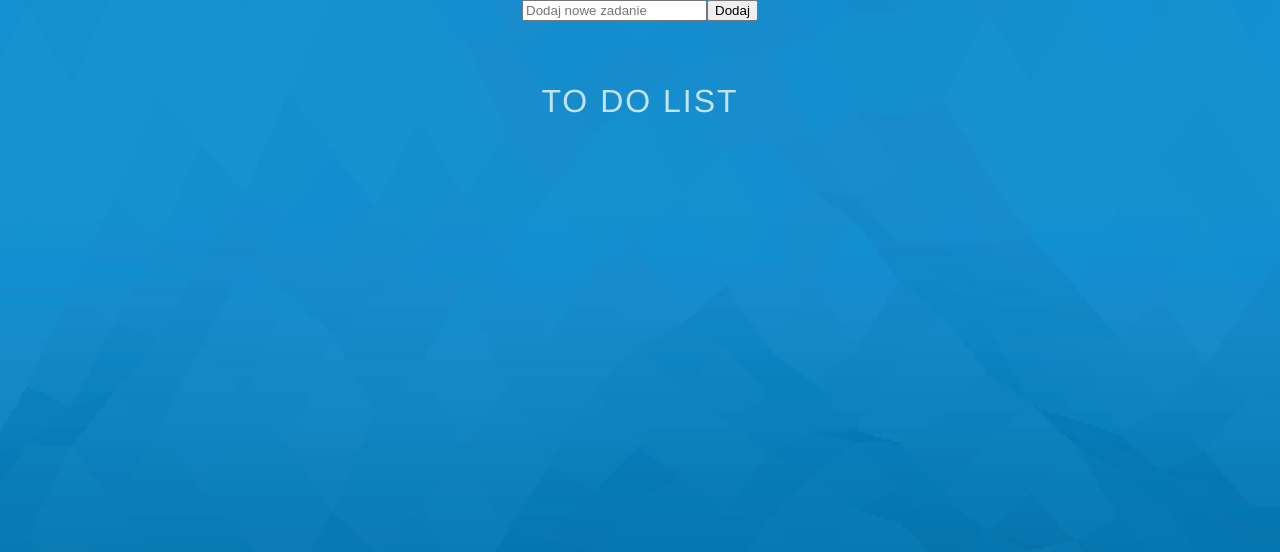
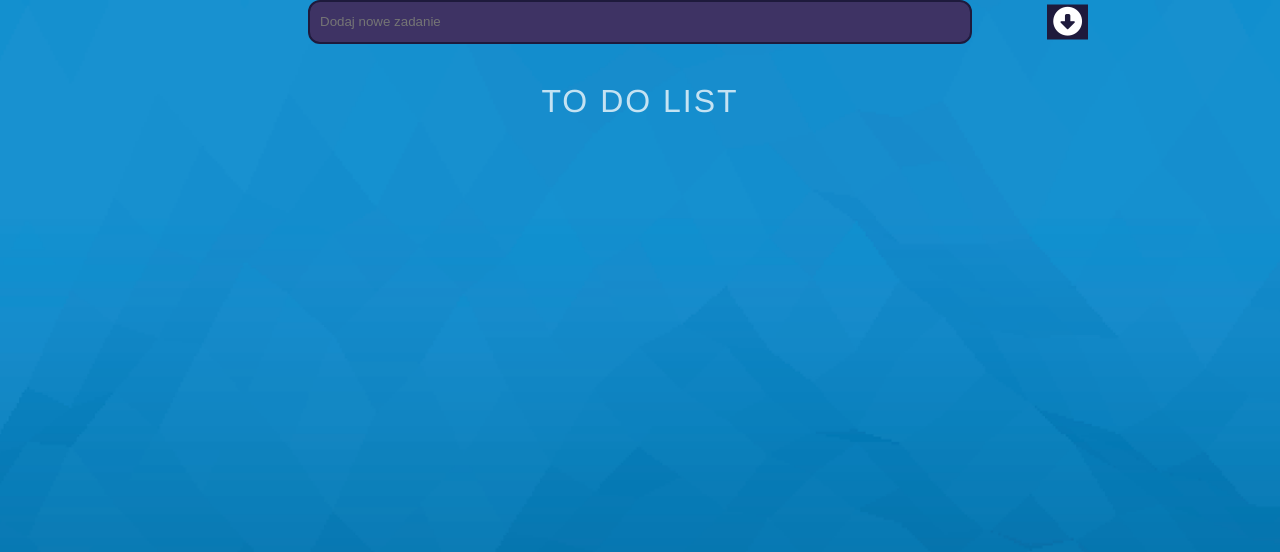
Before and after one commit to dans100/todolist-vue, a Vue app: page / in a window 1280 px wide. Shown: the top 552 px of the page. Built offline with nearby package versions, Linux system fonts and the light colour scheme.

Commit message:
added icon fa-circle-down and styles

```diff
--- a/src/components/TodoForm.vue
+++ b/src/components/TodoForm.vue
@@ -1,7 +1,7 @@
 <template>
   <form @submit.prevent="addTask">
-    <input type="text" v-model="newTask" placeholder="Dodaj nowe zadanie" />
-    <button type="submit">Dodaj</button>
+    <input type="text" v-model="newTask" placeholder="Dodaj nowe zadanie" maxlength="255"/>
+    <button type="submit"><i class="fa fa-circle-down"></i></button>
   </form>
 </template>
 
@@ -28,3 +28,39 @@ export default {
   },
 };
 </script>
+
+<style scoped>
+@import '@fortawesome/fontawesome-free/css/all.css';
+
+form {
+  position: relative;
+}
+
+input {
+  width: 50%;
+  background-color: #3E3364;
+  border-radius: 12px;
+  line-height: 40px;
+  padding: 0 10px;
+  color: white;
+  border: 2px solid #1E1A3C;
+}
+
+button {
+  position: absolute;
+  top: 50%;
+  right: 15%;
+  transform: translateY(-50%);
+  font-size: 1.8rem;
+  border: none;
+  background-color: #1E1A3C;
+  cursor: pointer;
+  transition: .2s;
+  color: white;
+}
+
+button:hover {
+  transform: translateY(-50%) scale(1.2);
+}
+
+</style>
```
